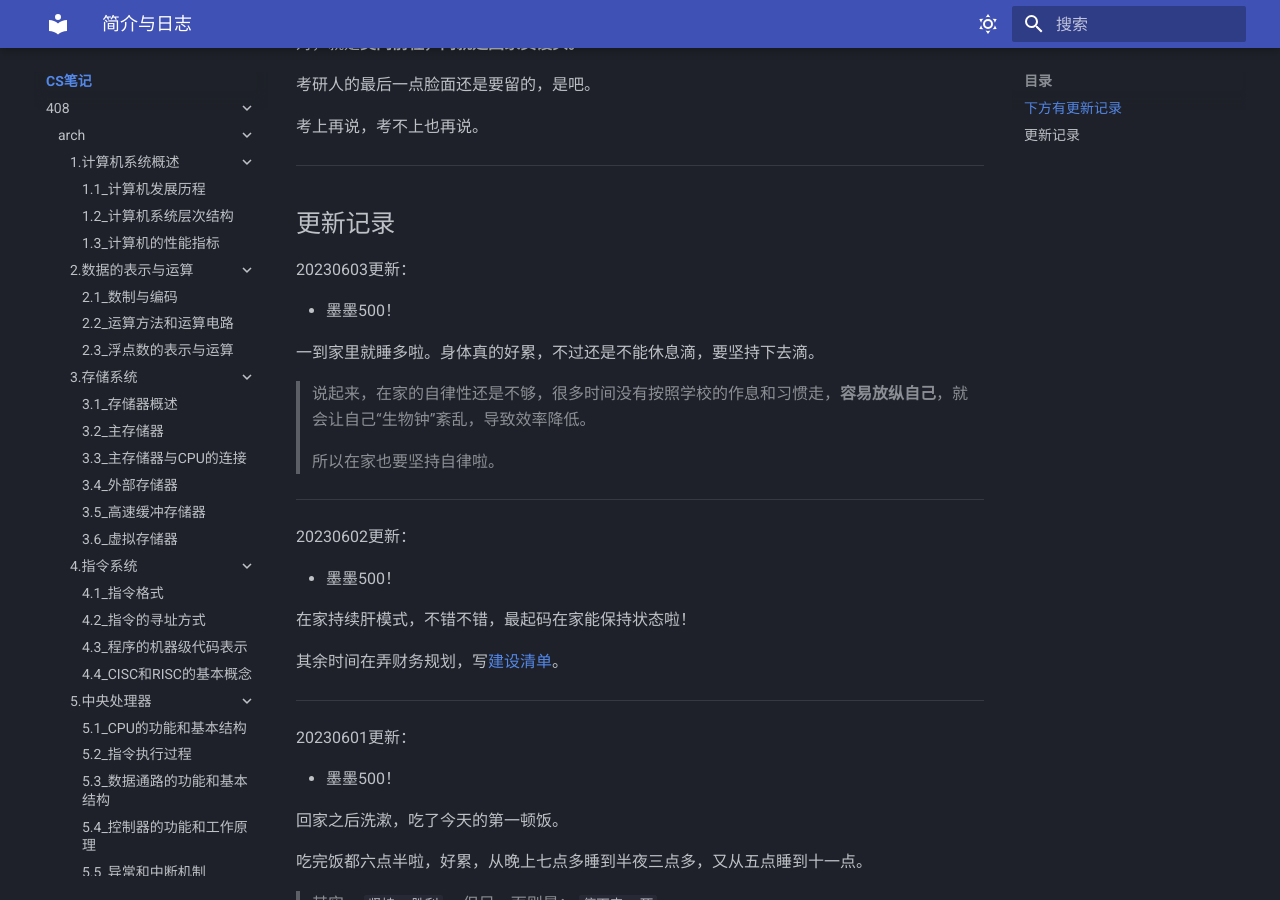
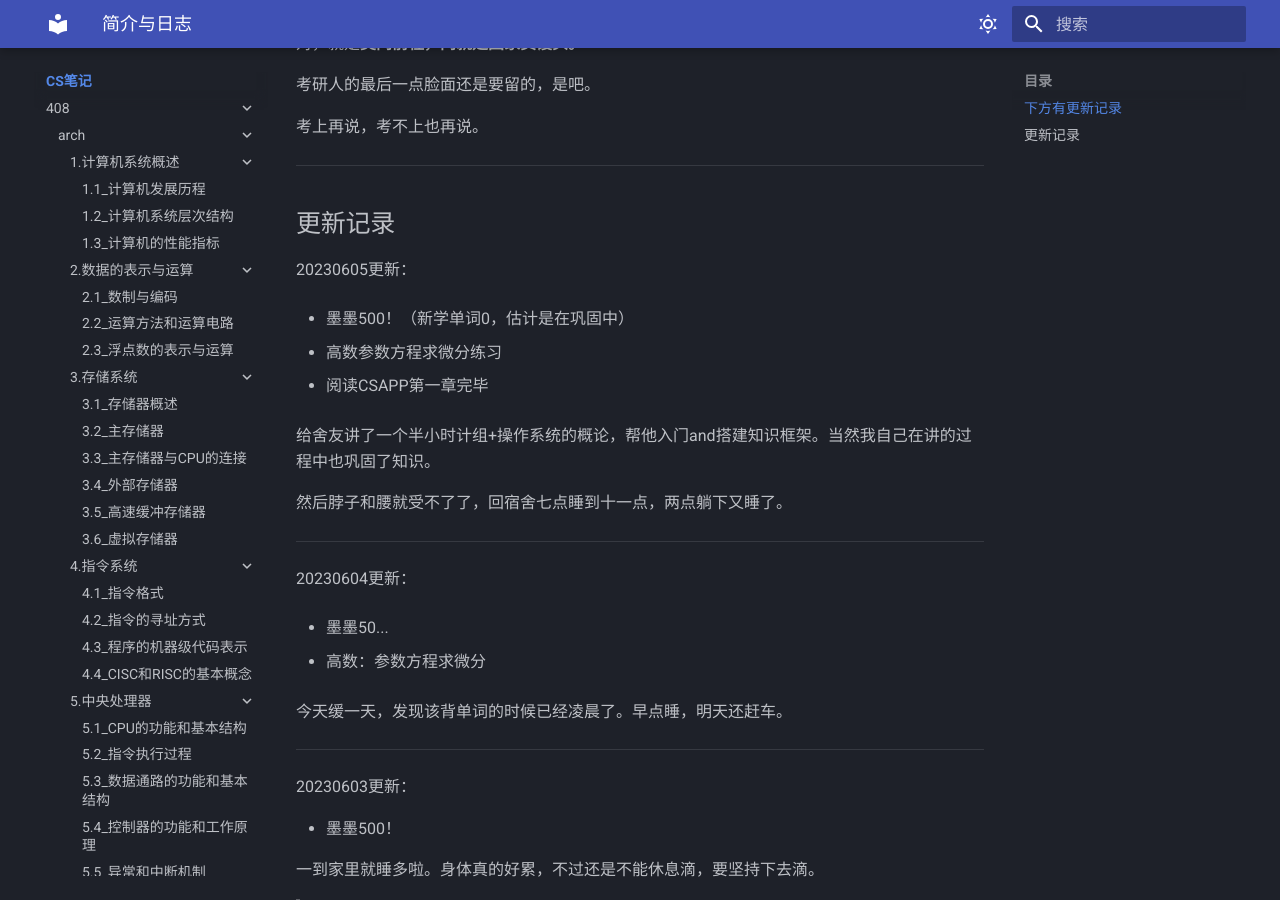
Before and after one commit to Haohahahaha/cs, an MkDocs documentation site: the page built from docs/index.md, in a window 1280 px wide and 900 px high, scrolled down 1053 px. Built offline with MkDocs 1.6.1 and Material for MkDocs 9.7.7, drawn with Linux system fonts in a browser that asks for light colours.

Commit message:
2023-06-06_00:55:31 update

```diff
--- a/docs/index.md
+++ b/docs/index.md
@@ -55,6 +55,30 @@
 <a id="update"></a>
 
 ## 更新记录
+
+20230605更新：
+
+- 墨墨500！（新学单词0，估计是在巩固中）
+
+- 高数参数方程求微分练习
+
+- 阅读CSAPP第一章完毕
+
+给舍友讲了一个半小时计组+操作系统的概论，帮他入门and搭建知识框架。当然我自己在讲的过程中也巩固了知识。
+
+然后脖子和腰就受不了了，回宿舍七点睡到十一点，两点躺下又睡了。
+
+---
+
+20230604更新：
+
+- 墨墨50...
+
+- 高数：参数方程求微分
+
+今天缓一天，发现该背单词的时候已经凌晨了。早点睡，明天还赶车。
+
+---
 
 20230603更新：
 
```
